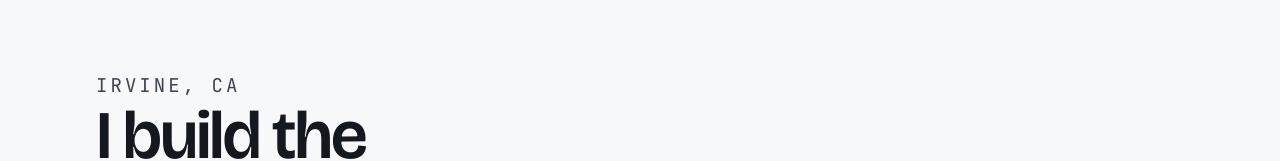
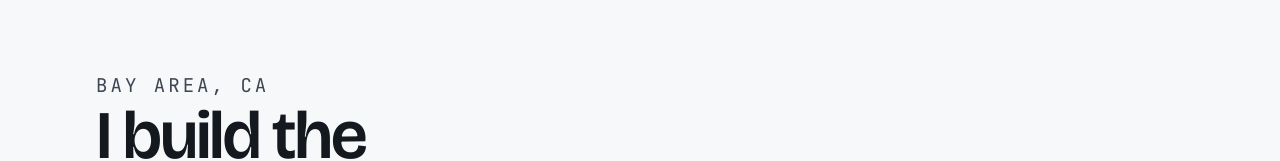
Before and after one commit to YashPathak1446/portfolio, a Next.js app: page / in a window 1280 px wide. Shown: the part 151-312 px from the top of the page. Built offline with nearby package versions, Linux system fonts and the light colour scheme.

Commit message:
updated location

```diff
--- a/src/app/page.tsx
+++ b/src/app/page.tsx
@@ -10,7 +10,7 @@ export default function Home() {
   return (
     <main>
       <section className="hero">
-        <p className="eyebrow">Irvine, CA</p>
+        <p className="eyebrow">Bay Area, CA</p>
         <h1>I build the plumbing underneath AI systems.</h1>
         <p>
           Retrieval pipelines, agent orchestration, and the cloud infrastructure
```
